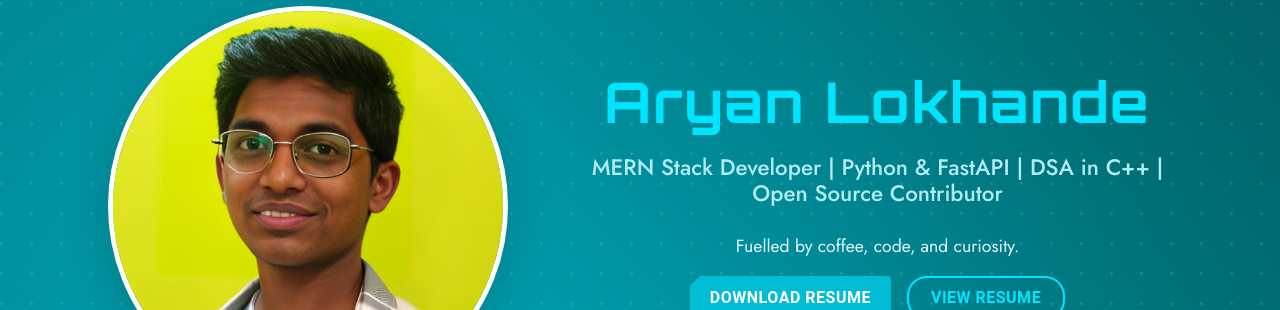
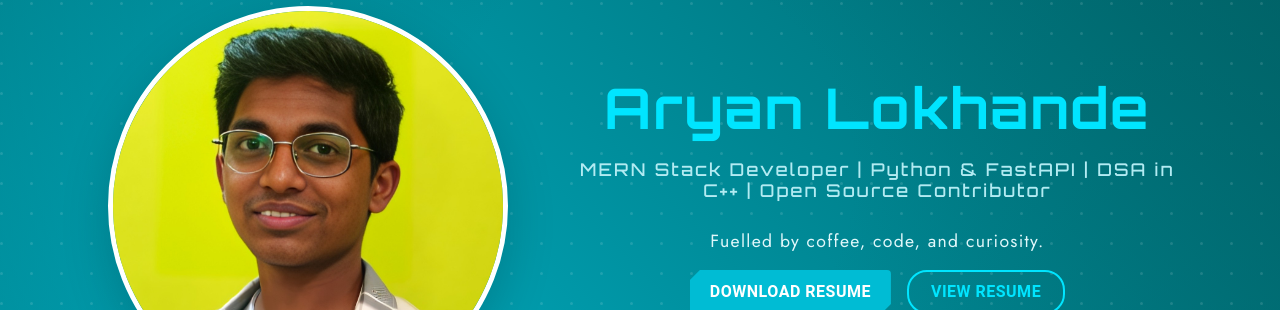
Before and after one commit to Aryan-Lokhande/Portfolio, a React (Vite) app: page / in a window 1280 px wide. Shown: the part 118-428 px from the top of the page. Built offline with nearby package versions, Linux system fonts and the light colour scheme.

Commit message:
Update X branding and hero typography
Add custom X logo and update social link branding from 'twitter' to 'X'. Enhance hero section typography with Orbitron font, adjusted font sizing, and improved letter-spacing for better visual hierarchy.

```diff
--- a/src/components/data/quickLinks.json
+++ b/src/components/data/quickLinks.json
@@ -16,9 +16,9 @@
       "img": "https://cdn-icons-png.flaticon.com/512/2111/2111370.png"
     },
     {
-      "name": "twitter",
+      "name": "X",
       "url": "https://x.com/aryan_lok",
-      "img": "https://cdn-icons-png.flaticon.com/512/733/733579.png"
+      "img": "/general/x_logo.jpg"
     },
     {
       "name": "Mail",
--- a/src/section/home.css
+++ b/src/section/home.css
@@ -59,12 +59,15 @@
   font-weight: bold;
 }
 .hero-tagline {
+  font-family: "Orbitron", sans-serif;
+  letter-spacing: 2.1px;
   padding: 10px;
-  font-size: 1.4rem;
+  font-size: 1.1rem;
   color: #b2ebf2;
 }
 .hero-desc {
   font-size: 1.1rem;
+  letter-spacing: 1.3px;
   color: #e0f7fa;
 }
 .techy-btn {
```
Also changed, not shown: public/general/x_logo.jpg (added), 1 other file (tests, documents, lock files or other folders).
